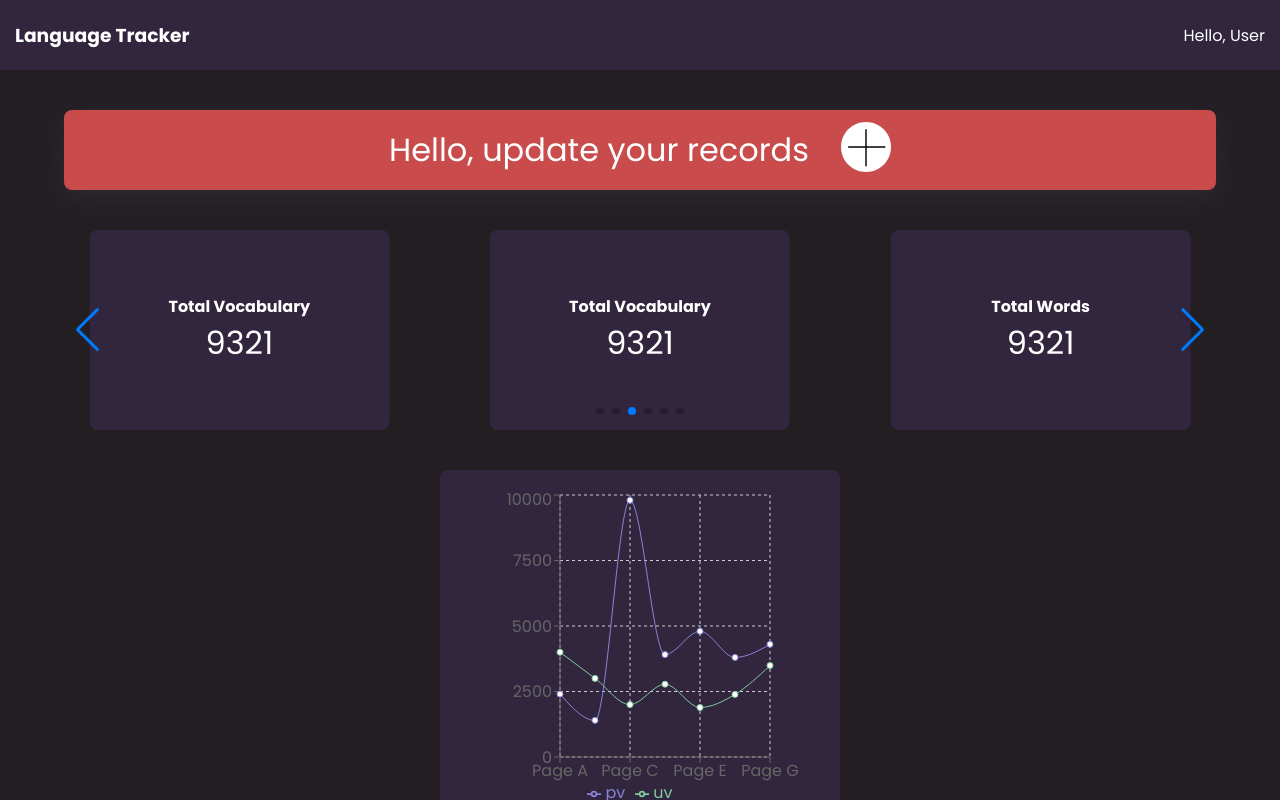
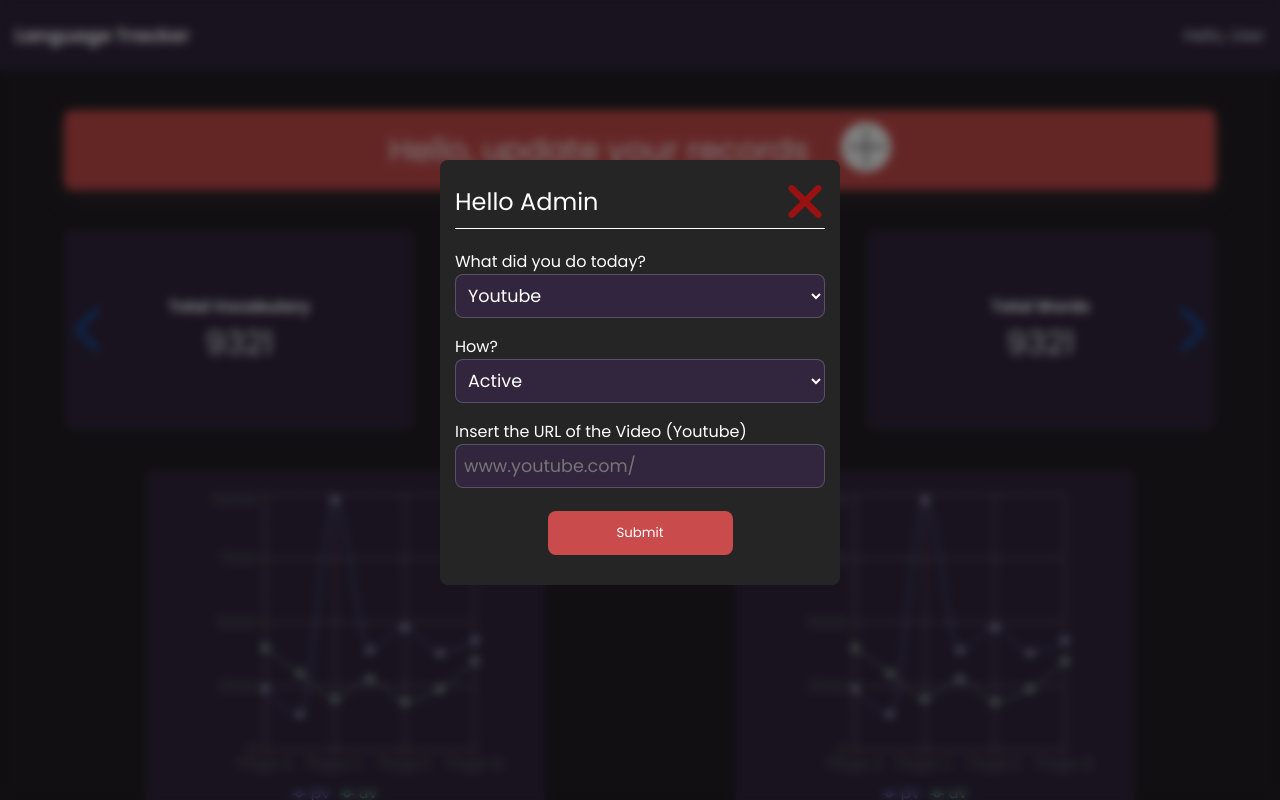
Before and after one commit to viniciusamc/llt-web, a React (Vite) app: page / in a window 1280 px wide. Both pictures are taken after a click on the button 865 px from the left and 150 px from the top of the page. Shown: the top 800 px of the page. Built offline with nearby package versions, Linux system fonts and the light colour scheme.

Commit message:
feat:records modal

```diff
--- a/package.json
+++ b/package.json
@@ -23,7 +23,11 @@
         "@types/react-dom": "^18.2.21",
         "@vitejs/plugin-react": "^4.2.1",
         "eslint": "^8.57.0",
-        "eslint-plugin-react": "^7.34.0",
+        "eslint-config-standard": "^17.1.0",
+        "eslint-plugin-import": "^2.25.2",
+        "eslint-plugin-n": "^15.0.0 || ^16.0.0 ",
+        "eslint-plugin-promise": "^6.0.0",
+        "eslint-plugin-react": "^7.34.1",
         "eslint-plugin-react-hooks": "^4.6.0",
         "eslint-plugin-react-refresh": "^0.4.5",
         "vite": "^5.1.6"
--- a/src/components/Header/styles.js
+++ b/src/components/Header/styles.js
@@ -1,7 +1,7 @@
 import styled from 'styled-components'
 
 export const Container = styled.header`
-    width: 100vw;
+    width: 100%;
     height: 70px;
     background-color: ${({ theme }) => theme.COLORS.MAIN};
     margin-bottom: 40px;
--- a/src/components/JourneyCard/styles.js
+++ b/src/components/JourneyCard/styles.js
@@ -5,6 +5,10 @@ export const Container = styled.section`
     background-color: ${({ theme }) => theme.COLORS.MAIN};
     border-radius: 8px;
     margin: 40px auto 0;
+
+    @media (min-width: 768px) {
+        width: 50vw;
+    }
 `
 
 export const Top = styled.div`
--- a/src/pages/Home/index.jsx
+++ b/src/pages/Home/index.jsx
@@ -1,8 +1,19 @@
-import React from 'react'
 import { Header } from '../../components/Header'
-import { Card, Chart, Charts, CreateSection, Journey, Status } from './styles'
+import {
+    Card,
+    Chart,
+    Charts,
+    CreateSection,
+    Journey,
+    Modal,
+    Overlay,
+    Status,
+    Top,
+    Form,
+} from './styles'
 
 import add from '../../assets/add.svg'
+import close from '../../assets/close.svg'
 
 import { Swiper, SwiperSlide } from 'swiper/react'
 import { Navigation, Autoplay, Pagination, A11y } from 'swiper/modules'
@@ -15,14 +26,12 @@ import {
     CartesianGrid,
     Line,
     LineChart,
-    ResponsiveContainer,
     Tooltip,
     XAxis,
     YAxis,
     Legend,
 } from 'recharts'
 import { JourneyCard } from '../../components/JourneyCard/index.jsx'
-import { FaYoutube } from 'react-icons/fa'
 
 import youtube from '../../assets/youtube.svg'
 
@@ -77,15 +86,149 @@ const data = [
 export function Home() {
     const [vocabulary, setVocabulary] = useState(9321)
 
+    const [modal, setModal] = useState(false)
+    const [modalValue, setModalValue] = useState('Youtube')
+    const [username, setUsername] = useState('Admin')
+
+    function handleModal() {
+        setModal(!modal)
+    }
+
+    function handleInput(value) {
+        setModalValue(value)
+    }
+
+    function handleSubmit(e) {
+        e.preventDefault()
+        console.log(modalValue)
+    }
+
     return (
         <>
             <Header />
-            <CreateSection>
+            <CreateSection onClick={() => handleModal()}>
                 <h4>Hello, update your records</h4>
                 <button>
                     <img src={add} alt="Add" />
                 </button>
             </CreateSection>
+            {modal && (
+                <>
+                    <Overlay onClick={() => handleModal()} />
+                    <Modal>
+                        <Top>{username && <label>Hello {username}</label>} <img src={close} alt='close' onClick={() => {handleModal()}}/></Top>
+                        <Form>
+                            <div>
+                                <label>What did you do today?</label>
+                                <select
+                                    name="activities"
+                                    onChange={(event) =>
+                                        handleInput(event.target.value)
+                                    }
+                                    value={modalValue}
+                                >
+                                    <option value="Youtube">Youtube</option>
+                                    <option value="Podcast">
+                                        Podcast (Only in Youtube)
+                                    </option>
+                                    <option value="Movie">Movie</option>
+                                    <option value="Talk">Talk</option>
+                                    <option value="Anki">Anki</option>
+                                    <option value="Read">Read</option>
+                                    <option value="Vocabulary Test">
+                                        Vocabulary Test
+                                    </option>
+                                </select>
+                            </div>
+                            {(modalValue == 'Youtube' || modalValue == 'Podcast') && (
+                                    <>
+                                    <div>
+                                        <label>How?</label>
+                                        <select name="medias" name='youtube-how'>
+                                            <option value="Active">
+                                                Active
+                                            </option>
+                                            <option value="Passive">
+                                                Passive
+                                            </option>
+                                        </select>
+                                    </div>
+                                    <div>
+                                        <label>Insert the URL of the Video (Youtube)</label>
+                                        <input placeholder='www.youtube.com/' name='youtube-url'/>
+                                    </div>
+                                    </>
+                                )}
+                            {modalValue == 'Movie' && (
+                                <div>
+                                    <label>How?</label>
+                                    <input />
+                                </div>
+                            )}
+                            {modalValue == 'Talk' && (
+                                <>
+                                <div>
+                                    <label>How?</label>
+                                        <select name="talk" name='talk-how'>
+                                            <option value="Talking">
+                                                Talking
+                                            </option>
+                                            <option value="Debating">
+                                                Debating
+                                            </option>
+                                            <option value="Language Exchange">
+                                                Language Exchange
+                                            </option>
+                                        </select>
+                                </div>
+                                    <div>
+                                        <label>How long?</label>
+                                        <input placeholder='In minutes' name='talk-long' type='number'/>
+                                    </div>
+                                </>
+                            )}
+                            {modalValue == 'Anki' && (
+                                <>
+                                    <div>
+                                        <label>How much new cards?</label>
+                                        <input name='anki-new' type='number'/>
+                                    </div>
+                                    <div>
+                                        <label>How much reviewed cards?</label>
+                                        <input name='anki-reviewed' type='number'/>
+                                    </div>
+                                    <div>
+                                        <label>How long?</label>
+                                        <input placeholder='In minutes' name='anki-long' type='number'/>
+                                    </div>
+                                </>
+                            )}
+                            {modalValue == 'Read' && (
+                                <div>
+                                    <label>How?</label>
+                                    <input />
+                                </div>
+                            )}
+                            {modalValue == 'Vocabulary Test' && (
+                                <>
+                                    <div>
+                                        <label>How much?</label>
+                                        <input name='vocabulary-new' type='number'/>
+                                    </div>
+                                    <div>
+                                        <label>When?</label>
+                                        <input name='vocabulary-when' type='date'/>
+                                    </div>
+                                </>
+                            )}
+                            <button onClick={(e) => handleSubmit(e)}>
+                                {' '}
+                                Submit{' '}
+                            </button>
+                        </Form>
+                    </Modal>
+                </>
+            )}
 
             <Status>
                 <Swiper
@@ -96,13 +239,13 @@ export function Home() {
                         delay: 2500,
                         disableOnInteraction: false,
                     }}
+                    spaceBetween={50}
                     pagination={{ clickable: true }}
-                    spaceBetween={50}
                     breakpoints={{
                         768: {
                             slidesPerView: 2,
                         },
-                        1268: {
+                        1168: {
                             slidesPerView: 3,
                         },
                     }}
--- a/src/pages/Home/styles.js
+++ b/src/pages/Home/styles.js
@@ -38,11 +38,91 @@ export const CreateSection = styled.section`
         > h4 {
             font-size: 2rem;
         }
+
         button > {
             > img {
                 width: 65px;
             }
         }
+    }
+`
+
+export const Overlay = styled.div`
+    position: fixed;
+    top: 0;
+    left: 0;
+    width: 100%;
+    height: 100%;
+    background-color: rgba(0, 0, 0, 0.5);
+    z-index: 9999;
+    backdrop-filter: blur(5px);
+    cursor: pointer;
+`
+
+export const Modal = styled.section`
+    position: absolute;
+    top: 20%;
+    left: 50%;
+    transform: translate(-50%, 0);
+    width: 90vw;
+    max-width: 400px;
+    z-index: 10001;
+    background-color: ${({ theme }) => theme.COLORS.SECONDARY};
+    border-radius: 8px;
+
+    padding: 15px;
+
+    display: flex;
+    flex-direction: column;
+    gap: 12px;
+`
+
+export const Top = styled.div`
+    display: flex;
+    justify-content: space-between;
+    align-items: center;
+    border-bottom: 1px solid #fff;
+
+    > label {
+        font-size: 1.5rem;
+    }
+
+    > img {
+        width: 40px;
+        cursor: pointer;
+    }
+`
+
+export const Form = styled.form`
+    display: flex;
+    flex-direction: column;
+
+    div {
+        margin: 8px 0;
+
+        label {
+            color: ${({ theme }) => theme.COLORS.WHITE};
+        }
+
+        select,
+        input {
+            background-color: ${({ theme }) => theme.COLORS.MAIN};
+            color: ${({ theme }) => theme.COLORS.WHITE};
+            font-size: 1.1rem;
+            padding: 8px;
+            border: 1px solid #fff3;
+            border-radius: 8px;
+            width: 100%;
+        }
+    }
+
+    button {
+        background-color: ${({theme}) => theme.COLORS.PRIMARY};
+        width: 50%;
+        padding: 12px;
+        margin: 15px auto;
+        border: none;
+        border-radius: 8px;
     }
 `
 
@@ -56,8 +136,7 @@ export const Status = styled.section`
 `
 
 export const Card = styled.section`
-    width: 90vw;
-    max-width: 300px;
+    width: 100%;
     min-width: 290px;
     margin: 0 auto;
     height: 200px;
@@ -81,14 +160,19 @@ export const Card = styled.section`
 `
 
 export const Charts = styled.section`
-    width: 100%;
-    margin-top: 40px;
+    width: 90vw;
+    margin: 40px auto 0;
 
     display: flex;
     flex-direction: column;
     align-items: center;
     justify-content: center;
     gap: 28px;
+
+    @media (min-width: 1024px) {
+        flex-direction: row;
+        justify-content: space-around;
+    }
 `
 
 export const Chart = styled.section`
```
Also changed, not shown: .eslintrc.cjs, src/assets/close.svg (added), 1 other file (tests, documents, lock files or other folders).
